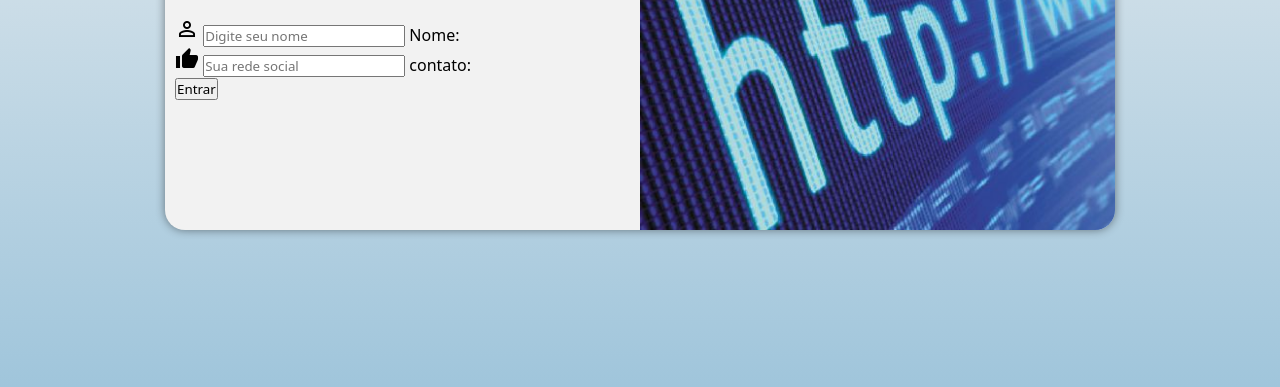
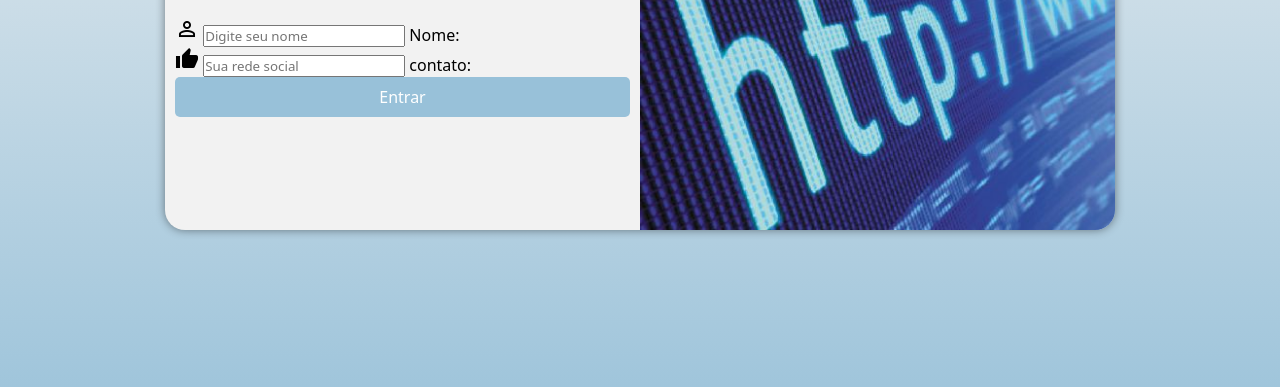
Before and after one commit to ERICKH31/projeto-sites, a plain HTML site: page index.html in a window 1280 px wide. Shown: the part 345-732 px from the top of the page. Drawn offline with Linux system fonts and the light colour scheme.

Commit message:
atualizaçao

```diff
--- a/estilos/style.css
+++ b/estilos/style.css
@@ -59,6 +59,25 @@ div#formulario > h1{
 div#formulario > p{
     font-size: 0.8em;
 }
+form > input[type=submit]{
+    display: block;
+    font-size: 1em;
+    width: 100%;
+    height: 40px;
+    background-color: var(--cor04);
+    color: white;
+    border: none;
+    border-radius: 5px;
+    cursor: pointer;
+
+}
+form > input[type=submit]:hover{
+    background-color: var(--cor05);
+    border: 3px solid var(--cor04);
+    border-radius: 5px;
+    color: var(--cor01);
+
+}
 footer{
 
 }
```
Also changed, not shown: index.html (+1 -0 lines).
